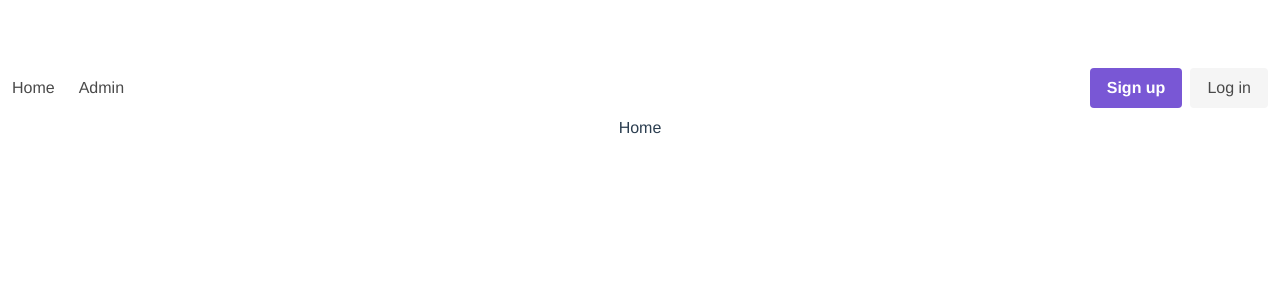
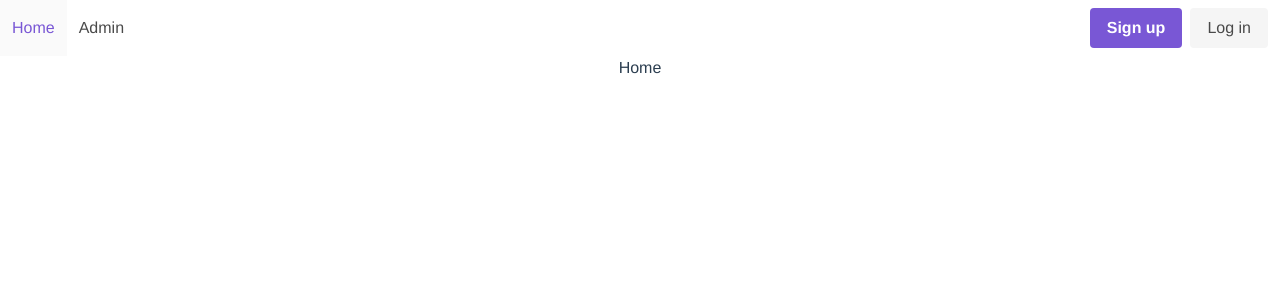
Before and after one commit to uberVelocity/water-management-dashboard, a Vue app in the folder frontend/: page / in a window 1280 px wide. Shown: the top 300 px of the page. Built offline with nearby package versions, Linux system fonts and the light colour scheme.

Commit message:
Packages: installed Vuex, sass-loader CSS: removed global margin top

```diff
--- a/frontend/src/App.vue
+++ b/frontend/src/App.vue
@@ -18,6 +18,7 @@ export default {
   -moz-osx-font-smoothing: grayscale;
   text-align: center;
   color: #2c3e50;
-  margin-top: 60px;
+
+  box-sizing: border-box;
 }
 </style>
```
Also changed, not shown: frontend/package.json (+5 -2 lines), frontend/src/main.js (+10 -6 lines), 1 other file (tests, documents, lock files or other folders).
